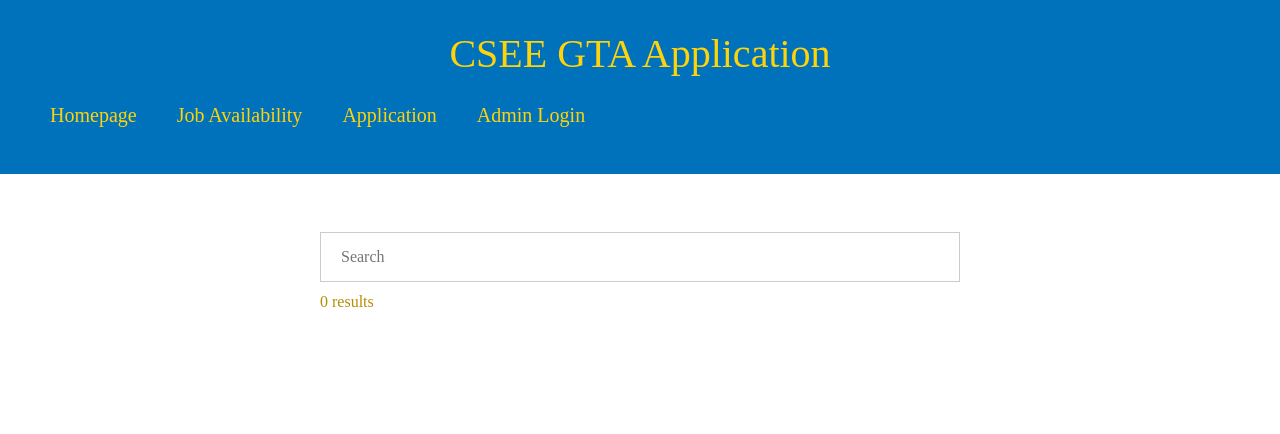
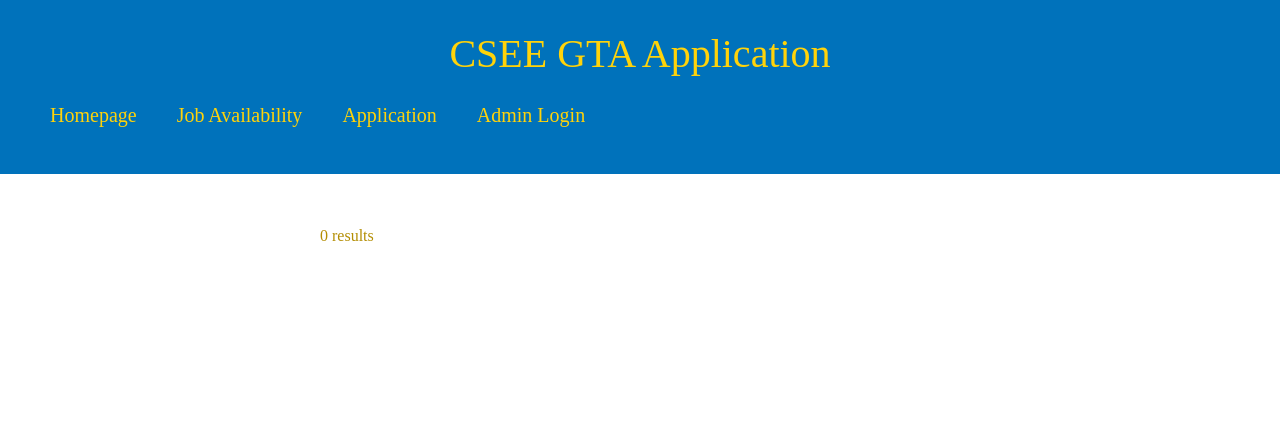
Before and after one commit to apatters04/CS451-SCAM-Capstone, a PHP site: page /project/joblistings.php in a window 1280 px wide. Shown: the top 434 px of the page. Run offline with PHP 8.4, Linux system fonts and the light colour scheme; data that the repository does not hold is empty; some libraries are stand-ins or nearby versions.

Commit message:
joblisting filter

```diff
--- a/joblistings.php
+++ b/joblistings.php
@@ -22,9 +22,7 @@
 
     <div class="container">
 
-        <input type="text" id="myInput" onKeyUp="jobFilter()" placeholder="Search">
 
-        <table class="table table-bordered" id="dataTable" width="100%" cellspacing="0">
 
         <?php
         $servername = "localhost";
@@ -48,7 +46,7 @@
 
             if ($result->num_rows > 0) {
                 // Output table headers
-                echo "<table class='table table-hover' id='myTable'>
+                echo "<table class='table table-hover'>
                         <tr>
                             <th scope='col'>Job Type</th>
                             <th>Course</th>
```
